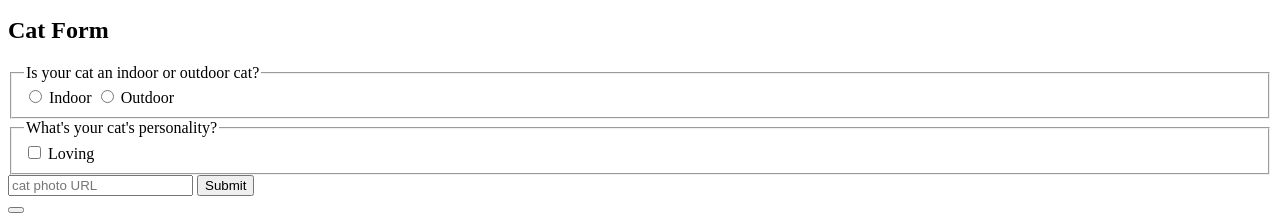
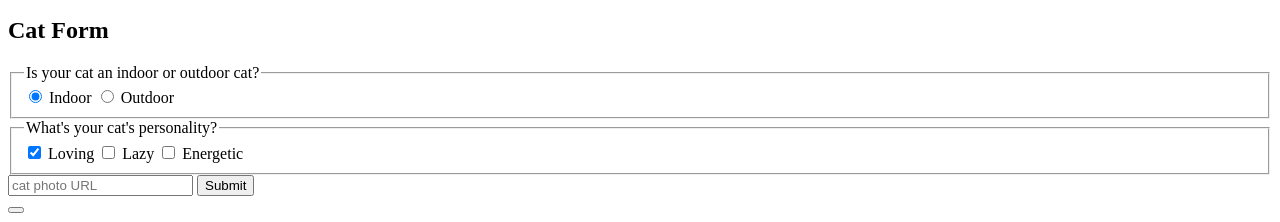
Before and after one commit to Yinkusadel/01-fcc-catphotoapp, a website: page index.html in a window 1280 px wide. Shown: the part 1419-1641 px from the top of the page. Drawn offline with Linux system fonts and the light colour scheme; files that its build step writes are made by us from their sources; files whose address does not match are found by name.

Commit message:
add complete solution to catphotoapp

```diff
--- a/index.html
+++ b/index.html
@@ -43,13 +43,14 @@
         <form action="https://freecatphotoapp.com/submit-cat-photo">
           <fieldset>
             <legend>Is your cat an indoor or outdoor cat?</legend>
-            <label><input id="indoor" type="radio" name="indoor-outdoor" value="indoor"> Indoor</label>
+            <label><input checked  id="indoor" type="radio" name="indoor-outdoor" value="indoor"> Indoor</label>
             <label><input id="outdoor" type="radio" name="indoor-outdoor" value="outdoor"> Outdoor</label>
           </fieldset>
           <fieldset>
             <legend>What's your cat's personality?</legend>
-            <input type="checkbox" id="loving"> Loving
-
+            <input checked  id="loving" type="checkbox" name="personality" value="loving">   <label for="loving">Loving</label>
+            <input id="lazy" type="checkbox" name="personality" value="lazy"> <label for="lazy">Lazy</label>
+              <input type="checkbox" id="energetic" name="personality" value="energetic"> <label for="energetic">Energetic</label>
 
           </fieldset>
           <input type="text" name="catphotourl" placeholder="cat photo URL" required>
```
